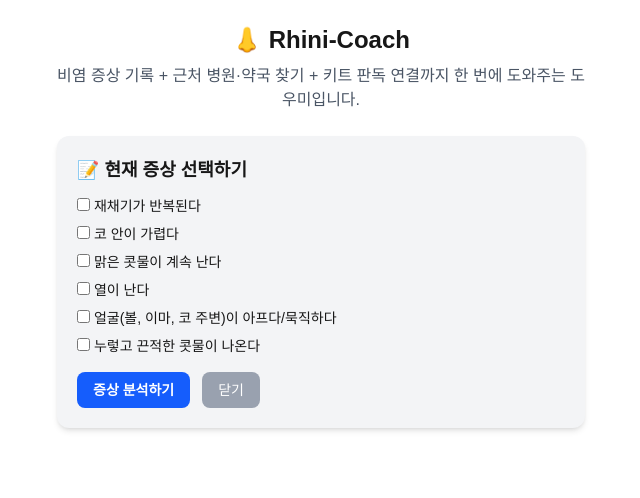
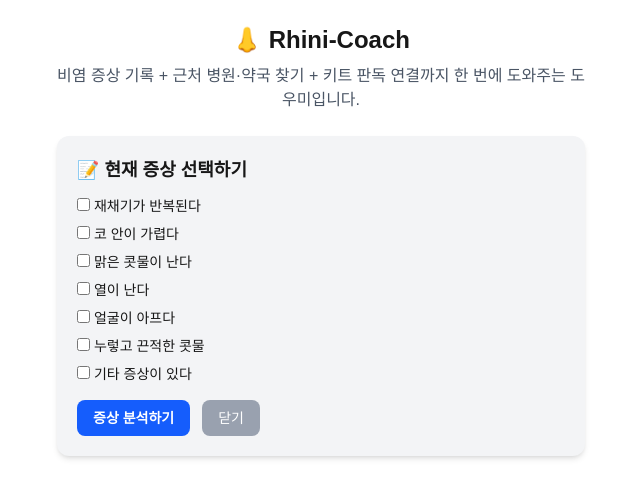
Before and after one commit to syeonu2323-ship-it/rhini-coach, a Next.js app: page / in a window 1280 px wide. Both pictures are taken after a click on the button "📝 증상 기록·분석하기". Shown: the top 498 px of the page, without its empty margins (319-959 px from the left). Built offline with nearby package versions, Linux system fonts and the light colour scheme.

Commit message:
update: add 기타 증상 기능 to home screen

```diff
--- a/app/page.tsx
+++ b/app/page.tsx
@@ -15,21 +15,25 @@ type SymptomResult = {
 export default function Home() {
   const router = useRouter();
 
-  // 증상 기록 UI 보일지 여부
+  // 증상 기록 UI
   const [showSymptoms, setShowSymptoms] = useState(false);
 
   // 분석 결과
   const [symptomResult, setSymptomResult] = useState<SymptomResult | null>(null);
 
   // 체크박스 상태
-  const [sneeze, setSneeze] = useState(false);      // 재채기
-  const [itch, setItch] = useState(false);          // 코 가려움
-  const [runny, setRunny] = useState(false);        // 맑은 콧물
-  const [fever, setFever] = useState(false);        // 발열
-  const [facialPain, setFacialPain] = useState(false); // 얼굴 통증
-  const [thickMucus, setThickMucus] = useState(false); // 누런/끈적 콧물
+  const [sneeze, setSneeze] = useState(false);
+  const [itch, setItch] = useState(false);
+  const [runny, setRunny] = useState(false);
+  const [fever, setFever] = useState(false);
+  const [facialPain, setFacialPain] = useState(false);
+  const [thickMucus, setThickMucus] = useState(false);
 
-  // 증상 분석 버튼 눌렀을 때
+  // ⭐ 추가: 기타 증상 체크 + 내용
+  const [otherCheck, setOtherCheck] = useState(false);
+  const [otherText, setOtherText] = useState("");
+
+  // 증상 분석 버튼
   const handleAnalyzeSymptoms = () => {
     let allergicScore = 0;
     let bacterialScore = 0;
@@ -39,16 +43,20 @@ export default function Home() {
     if (itch) allergicScore++;
     if (runny) allergicScore++;
 
-    // 세균성 비염/부비동염 지표
+    // 세균성 비염 지표
     if (fever) bacterialScore++;
     if (facialPain) bacterialScore++;
     if (thickMucus) bacterialScore++;
 
+    // ⭐ 기타 증상 점수 반영 (중립점수 → unknown 유지)
     let category: SymptomCategory = "unknown";
+
     if (allergicScore >= 2 && bacterialScore >= 2) category = "mixed";
     else if (allergicScore >= 2) category = "allergic";
     else if (bacterialScore >= 2) category = "bacterial";
+    else category = "unknown";
 
+    // 결과 데이터
     const resultMap: Record<SymptomCategory, SymptomResult> = {
       allergic: {
         category: "allergic",
@@ -66,9 +74,9 @@ export default function Home() {
         message: "세균성 비염(부비동염) 가능성이 높아요.",
         meds: ["항생제(병원 처방 필요)", "진통·해열제", "비충혈 제거제(단기간 사용)"],
         tips: [
-          "얼굴(볼, 이마) 따뜻하게 찜질하기",
-          "충분한 수분 섭취",
-          "증상이 1주 이상 지속되거나 심해지면 이비인후과 방문",
+          "얼굴 따뜻하게 찜질하기",
+          "수분 충분히 섭취",
+          "증상 1주 이상 지속되면 병원 방문",
         ],
       },
       mixed: {
@@ -77,22 +85,21 @@ export default function Home() {
         meds: [
           "항히스타민제",
           "비강 스테로이드 스프레이",
-          "항생제(병원 진료 후 처방)",
+          "항생제(병원 처방)",
         ],
         tips: [
-          "생리식염수 코세척 꾸준히 하기",
-          "수분 섭취·충분한 휴식",
-          "두통·안면통·고열이 지속되면 병원 꼭 방문",
+          "코세척 꾸준히 하기",
+          "휴식·수분 섭취",
+          "두통/고열 지속 시 병원 방문",
         ],
       },
       unknown: {
         category: "unknown",
-        message: "특정 유형으로 딱 잘라 말하긴 어려워요.",
-        meds: ["증상 완화제(종합감기약 등)", "생리식염수 코세척"],
-        tips: [
-          "증상이 심해지거나 1주 이상 지속되면 병원 상담 권장",
-          "무리하지 말고 휴식 충분히 취하기",
-        ],
+        message: `특정 유형으로 딱 말하기 어려워요.${
+          otherCheck && otherText.trim() ? ` (기타 증상: ${otherText})` : ""
+        }`,
+        meds: ["증상 완화제", "생리식염수 코세척"],
+        tips: ["증상 심해지거나 지속 시 병원 방문 권장"],
       },
     };
 
@@ -107,19 +114,19 @@ export default function Home() {
         비염 증상 기록 + 근처 병원·약국 찾기 + 키트 판독 연결까지 한 번에 도와주는 도우미입니다.
       </p>
 
-      {/* 증상 분석 결과 카드 */}
+      {/* 분석 결과 카드 */}
       {symptomResult && (
         <div className="bg-purple-50 border border-purple-200 p-4 rounded-xl text-left mb-6">
           <h2 className="text-lg font-semibold mb-2">{symptomResult.message}</h2>
 
-          <p className="font-medium mt-2 text-purple-800">💊 추천 약(카테고리)</p>
+          <p className="font-medium mt-2 text-purple-800">💊 추천 약</p>
           <ul className="list-disc ml-5 text-sm">
             {symptomResult.meds.map((m) => (
               <li key={m}>{m}</li>
             ))}
           </ul>
 
-          <p className="font-medium mt-3 text-purple-800">🌿 증상 완화 방법</p>
+          <p className="font-medium mt-3 text-purple-800">🌿 완화 팁</p>
           <ul className="list-disc ml-5 text-sm">
             {symptomResult.tips.map((t) => (
               <li key={t}>{t}</li>
@@ -134,54 +141,32 @@ export default function Home() {
           <h2 className="text-lg font-semibold mb-3">📝 현재 증상 선택하기</h2>
 
           <div className="flex flex-col gap-2 text-sm">
+            <label><input type="checkbox" checked={sneeze} onChange={() => setSneeze(!sneeze)} /> 재채기가 반복된다</label>
+            <label><input type="checkbox" checked={itch} onChange={() => setItch(!itch)} /> 코 안이 가렵다</label>
+            <label><input type="checkbox" checked={runny} onChange={() => setRunny(!runny)} /> 맑은 콧물이 난다</label>
+            <label><input type="checkbox" checked={fever} onChange={() => setFever(!fever)} /> 열이 난다</label>
+            <label><input type="checkbox" checked={facialPain} onChange={() => setFacialPain(!facialPain)} /> 얼굴이 아프다</label>
+            <label><input type="checkbox" checked={thickMucus} onChange={() => setThickMucus(!thickMucus)} /> 누렇고 끈적한 콧물</label>
+
+            {/* ⭐ 기타 항목 */}
             <label>
               <input
                 type="checkbox"
-                checked={sneeze}
-                onChange={() => setSneeze(!sneeze)}
+                checked={otherCheck}
+                onChange={() => setOtherCheck(!otherCheck)}
               />{" "}
-              재채기가 반복된다
+              기타 증상이 있다
             </label>
-            <label>
+
+            {/* ⭐ 기타 입력창 */}
+            {otherCheck && (
               <input
-                type="checkbox"
-                checked={itch}
-                onChange={() => setItch(!itch)}
-              />{" "}
-              코 안이 가렵다
-            </label>
-            <label>
-              <input
-                type="checkbox"
-                checked={runny}
-                onChange={() => setRunny(!runny)}
-              />{" "}
-              맑은 콧물이 계속 난다
-            </label>
-            <label>
-              <input
-                type="checkbox"
-                checked={fever}
-                onChange={() => setFever(!fever)}
-              />{" "}
-              열이 난다
-            </label>
-            <label>
-              <input
-                type="checkbox"
-                checked={facialPain}
-                onChange={() => setFacialPain(!facialPain)}
-              />{" "}
-              얼굴(볼, 이마, 코 주변)이 아프다/묵직하다
-            </label>
-            <label>
-              <input
-                type="checkbox"
-                checked={thickMucus}
-                onChange={() => setThickMucus(!thickMucus)}
-              />{" "}
-              누렇고 끈적한 콧물이 나온다
-            </label>
+                className="border rounded-md p-2 mt-2 text-sm"
+                placeholder="기타 증상을 입력하세요"
+                value={otherText}
+                onChange={(e) => setOtherText(e.target.value)}
+              />
+            )}
           </div>
 
           <div className="flex gap-3 mt-4">
@@ -201,7 +186,7 @@ export default function Home() {
         </div>
       )}
 
-      {/* 메인 버튼들 */}
+      {/* 메인 버튼 */}
       {!showSymptoms && (
         <div className="flex flex-col gap-4">
           <button
@@ -219,23 +204,17 @@ export default function Home() {
           </button>
 
           <button
-            onClick={() => {
-              const q = encodeURIComponent("약국");
-              window.open(`https://map.naver.com/p/search/${q}`, "_blank");
-            }}
+            onClick={() => window.open(`https://map.naver.com/p/search/${encodeURIComponent("약국")}`, "_blank")}
             className="bg-emerald-600 text-white py-3 rounded-lg font-semibold"
           >
-            💊 근처 약국 찾기 (네이버지도)
+            💊 근처 약국 찾기
           </button>
 
           <button
-            onClick={() => {
-              const q = encodeURIComponent("이비인후과");
-              window.open(`https://map.naver.com/p/search/${q}`, "_blank");
-            }}
+            onClick={() => window.open(`https://map.naver.com/p/search/${encodeURIComponent("이비인후과")}`, "_blank")}
             className="bg-purple-600 text-white py-3 rounded-lg font-semibold"
           >
-            🏥 근처 이비인후과 찾기 (네이버지도)
+            🏥 근처 이비인후과 찾기
           </button>
         </div>
       )}
```
